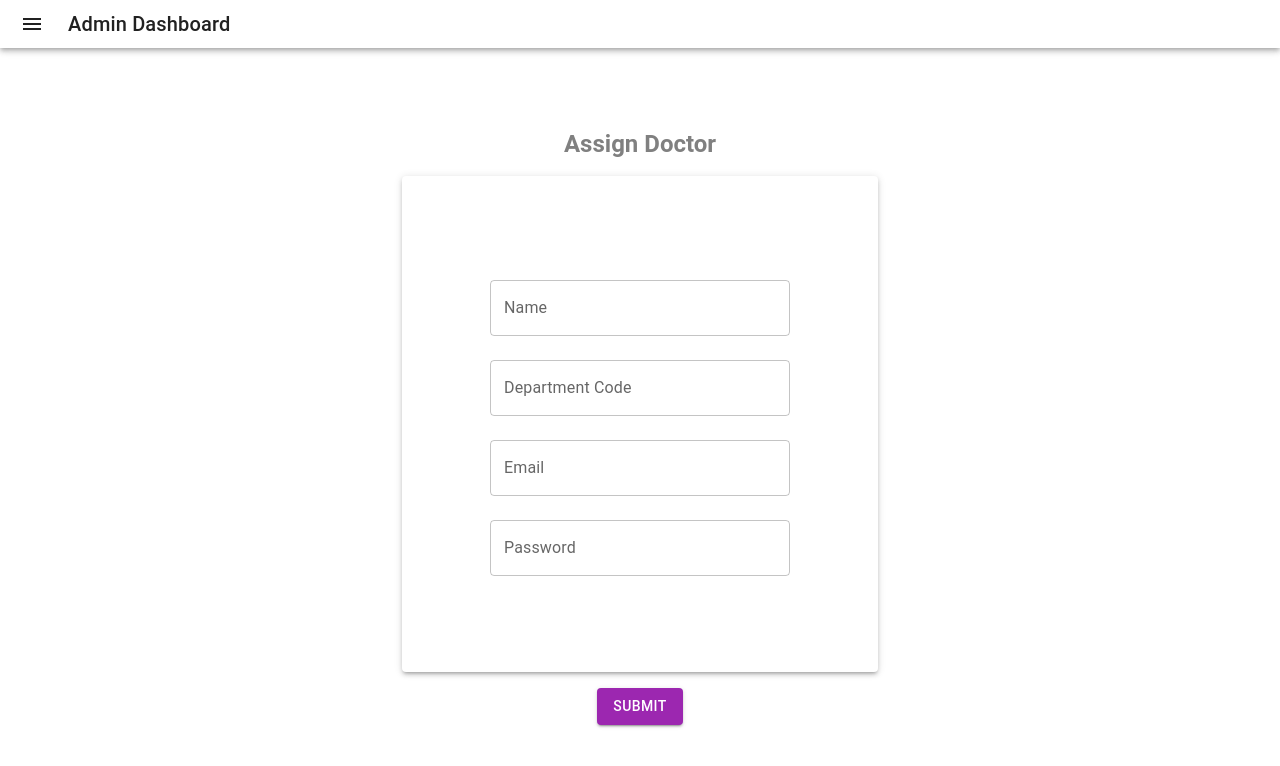
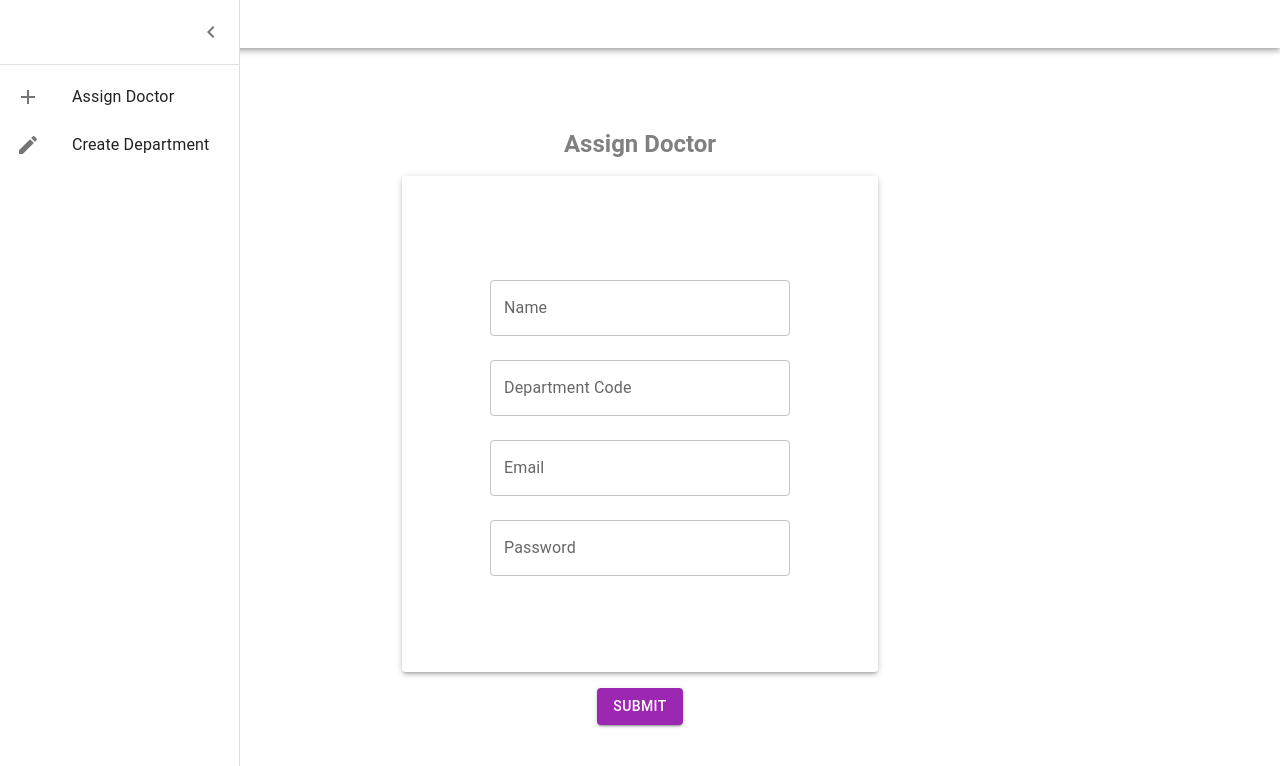
Before and after one commit to 2018331042/hospital-management, a Next.js app: page /admin/assigndoctor in a window 1280 px wide. Both pictures are taken after a click on the button "menu". Shown: the top 766 px of the page. Built offline with nearby package versions, Linux system fonts and the light colour scheme.

Commit message:
drawer added

```diff
--- /dev/null
+++ b/components/Drawer.js
@@ -0,0 +1,31 @@
+import { Drawer } from "@mui/material";
+import React from "react";
+
+const drawerWidth = 240;
+
+
+const DrawerOption = () => {
+  const [open, setOpen] = React.useState(false);
+
+  return (
+    <div>
+      <Drawer
+        sx={{
+          width: drawerWidth,
+          flexShrink: 0,
+          "& .MuiDrawer-paper": {
+            width: drawerWidth,
+            boxSizing: "border-box",
+          },
+        }}
+        variant="persistent"
+        anchor="left"
+        open={open}
+      >
+
+      </Drawer>
+    </div>
+  );
+};
+
+export default DrawerOption;
--- a/components/NavBar.js
+++ b/components/NavBar.js
@@ -1,13 +1,45 @@
-import {
-  AppBar,
-  Box,
-  IconButton,
-  Toolbar,
-  Typography
-} from "@mui/material";
-import MenuIcon from '@mui/icons-material/Menu';
+import MenuIcon from "@mui/icons-material/Menu";
+import { AppBar, Box, IconButton, Toolbar, Typography } from "@mui/material";
+import { styled, useTheme } from "@mui/material/styles";
+
+import ChevronLeftIcon from "@mui/icons-material/ChevronLeft";
+import ChevronRightIcon from "@mui/icons-material/ChevronRight";
+
+import Drawer from "@mui/material/Drawer";
+import Divider from '@mui/material/Divider';
+
+import List from "@mui/material/List";
+import ListItem from '@mui/material/ListItem';
+import ListItemIcon from '@mui/material/ListItemIcon';
+import ListItemText from '@mui/material/ListItemText';
+import CreatIcon from '@mui/icons-material/Create';
+import AddIcon from '@mui/icons-material/Add';
+
+import React from "react";
+
+const drawerWidth = 240;
+
+const DrawerHeader = styled("div")(({ theme }) => ({
+  display: "flex",
+  alignItems: "center",
+  padding: theme.spacing(0, 1),
+  // necessary for content to be below app bar
+  ...theme.mixins.toolbar,
+  justifyContent: "flex-end",
+}));
 
 const Appbar = () => {
+  const theme = useTheme();
+
+  const [open, setOpen] = React.useState(false);
+
+  const handleDrawerOpen = () => {
+    setOpen(true);
+  };
+
+  const handleDrawerClose = () => {
+    setOpen(false);
+  };
   return (
     <Box sx={{ flexGrow: 1 }}>
       <AppBar position="static" color="grey">
@@ -16,6 +48,7 @@ const Appbar = () => {
             edge="start"
             color="inherit"
             aria-label="menu"
+            onClick={handleDrawerOpen}
             sx={{ mr: 2 }}
           >
             <MenuIcon />
@@ -25,6 +58,40 @@ const Appbar = () => {
           </Typography>
         </Toolbar>
       </AppBar>
+      <Drawer
+        sx={{
+          width: drawerWidth,
+          flexShrink: 0,
+          "& .MuiDrawer-paper": {
+            width: drawerWidth,
+            boxSizing: "border-box",
+          },
+        }}
+        variant="persistent"
+        anchor="left"
+        open={open}
+      >
+        <DrawerHeader>
+          <IconButton onClick={handleDrawerClose}>
+            {theme.direction === "ltr" ? (
+              <ChevronLeftIcon />
+            ) : (
+              <ChevronRightIcon />
+            )}
+          </IconButton>
+        </DrawerHeader>
+        <Divider />
+        <List>
+          {['Assign Doctor', 'Create Department'].map((text, index) => (
+            <ListItem button key={text}>
+              <ListItemIcon>
+                {index % 2 === 0 ? <AddIcon /> : <CreatIcon />}
+              </ListItemIcon>
+              <ListItemText primary={text} />
+            </ListItem>
+          ))}
+        </List>
+      </Drawer>
     </Box>
   );
 };
--- a/pages/admin/assigndoctor.js
+++ b/pages/admin/assigndoctor.js
@@ -1,5 +1,6 @@
-import { Box, Button, Grid, Paper, TextField, Typography } from "@mui/material";
+import { Box, Button, Drawer, Grid, Paper, TextField, Typography } from "@mui/material";
 import { useState } from "react";
+import DrawerOption from "../../components/Drawer";
 import Appbar from "../../components/NavBar";
 
 export default function AssignDoctor() {
```
